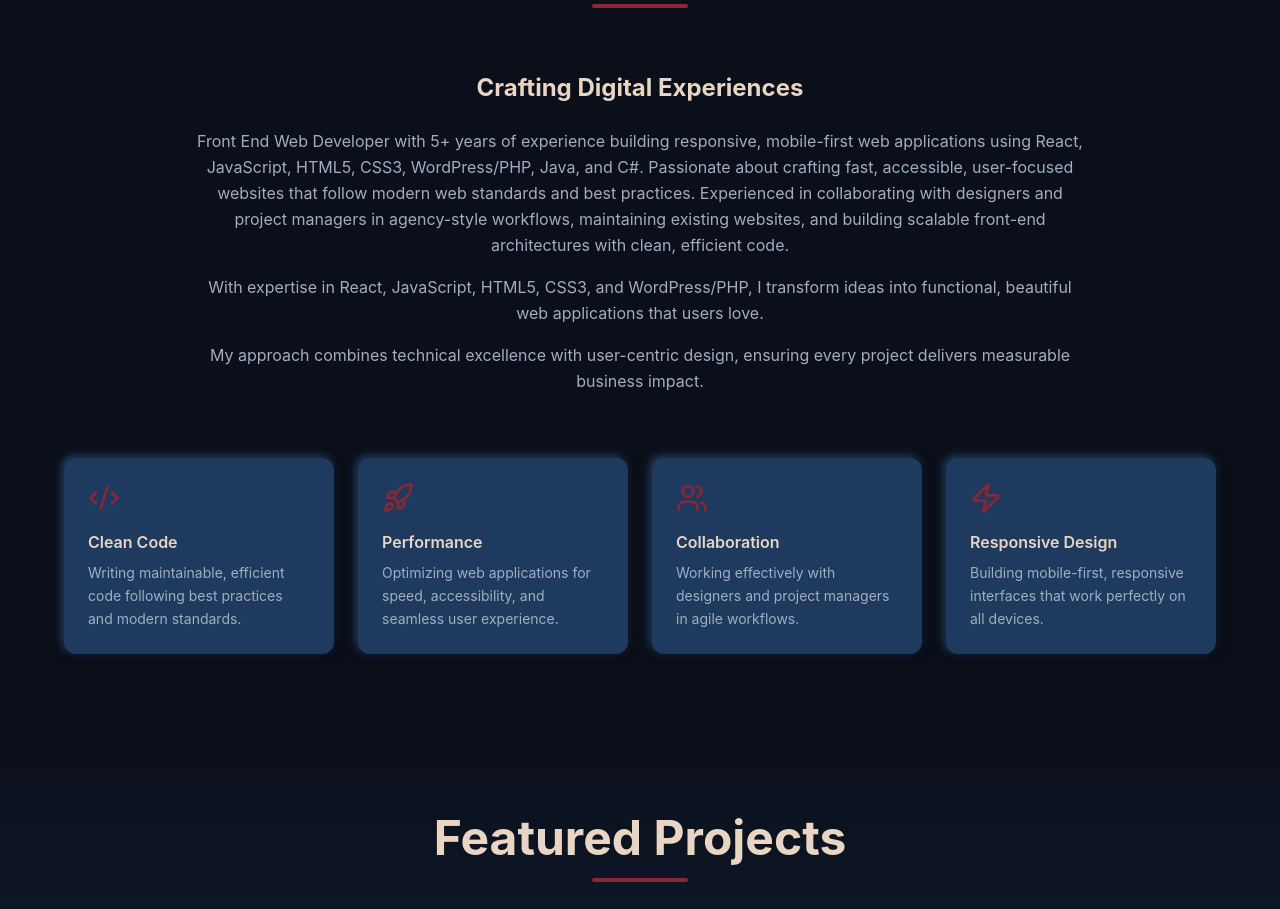
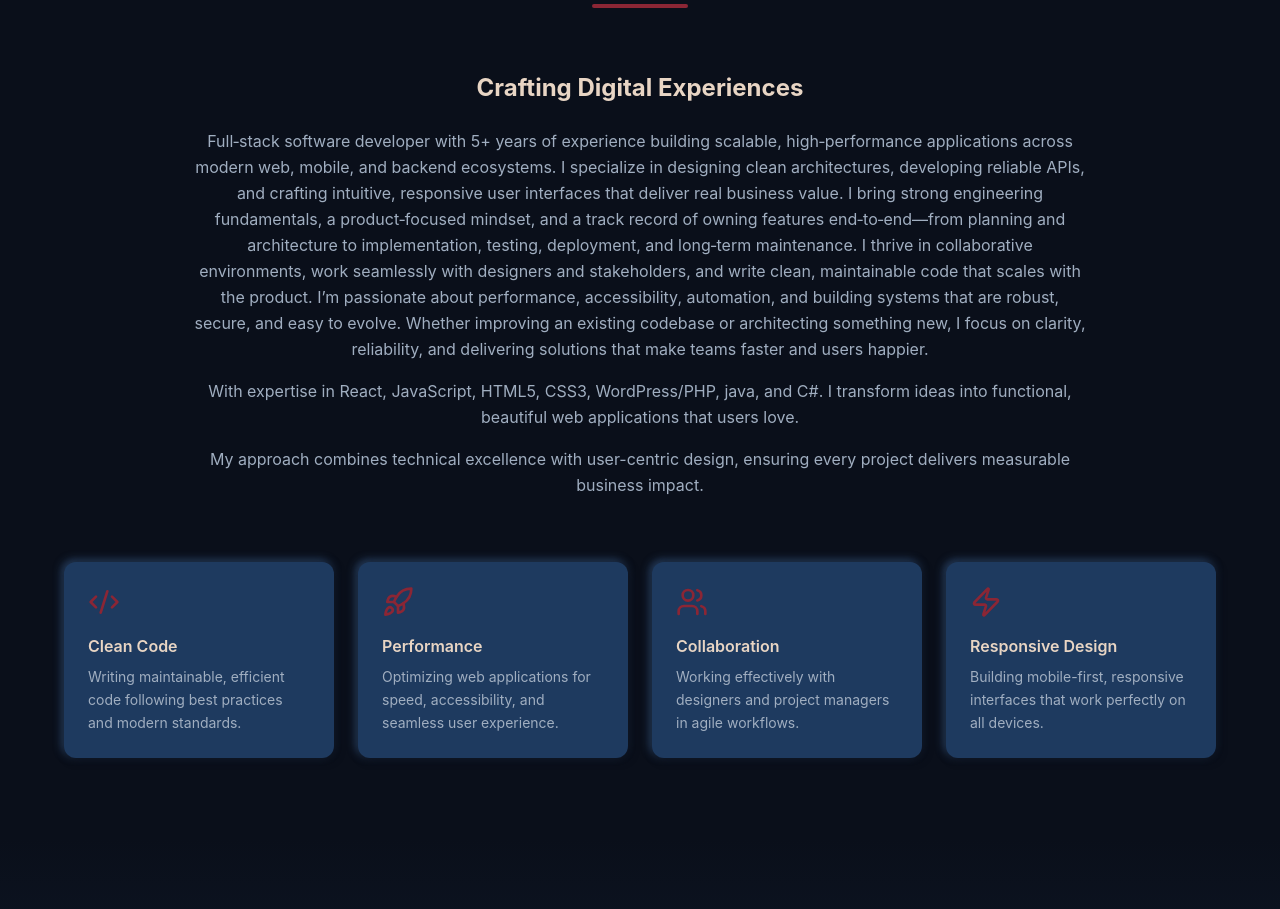
Before and after one commit to jera66/myportfolio_frontend, a React (Create React App) app: page / in a window 1280 px wide. Shown: the part 940-1849 px from the top of the page. Built offline with nearby package versions, Linux system fonts and the light colour scheme; no server answers.

Commit message:
Revise bio in About component
Updated personal bio to reflect experience and skills.

```diff
--- a/src/components/About.jsx
+++ b/src/components/About.jsx
@@ -45,10 +45,13 @@ const About = () => {
             </h3>
             <div className="space-y-4 leading-relaxed text-center" style={{ color: 'var(--text-muted)' }}>
               <p>
-                {personalInfo.bio}
+               Full‑stack software developer with 5+ years of experience building scalable, high‑performance applications across modern web, mobile, and backend ecosystems. I specialize in designing clean architectures, developing reliable APIs, and crafting intuitive, responsive user interfaces that deliver real business value.
+I bring strong engineering fundamentals, a product‑focused mindset, and a track record of owning features end‑to‑end—from planning and architecture to implementation, testing, deployment, and long‑term maintenance. I thrive in collaborative environments, work seamlessly with designers and stakeholders, and write clean, maintainable code that scales with the product.
+I’m passionate about performance, accessibility, automation, and building systems that are robust, secure, and easy to evolve. Whether improving an existing codebase or architecting something new, I focus on clarity, reliability, and delivering solutions that make teams faster and users happier.
+
               </p>
               <p>
-                With expertise in React, JavaScript, HTML5, CSS3, and WordPress/PHP, I transform ideas into functional, beautiful web applications that users love.
+                With expertise in React, JavaScript, HTML5, CSS3, WordPress/PHP, java, and C#. I transform ideas into functional, beautiful web applications that users love.
               </p>
               <p>
                 My approach combines technical excellence with user-centric design, ensuring every project delivers measurable business impact.
```
